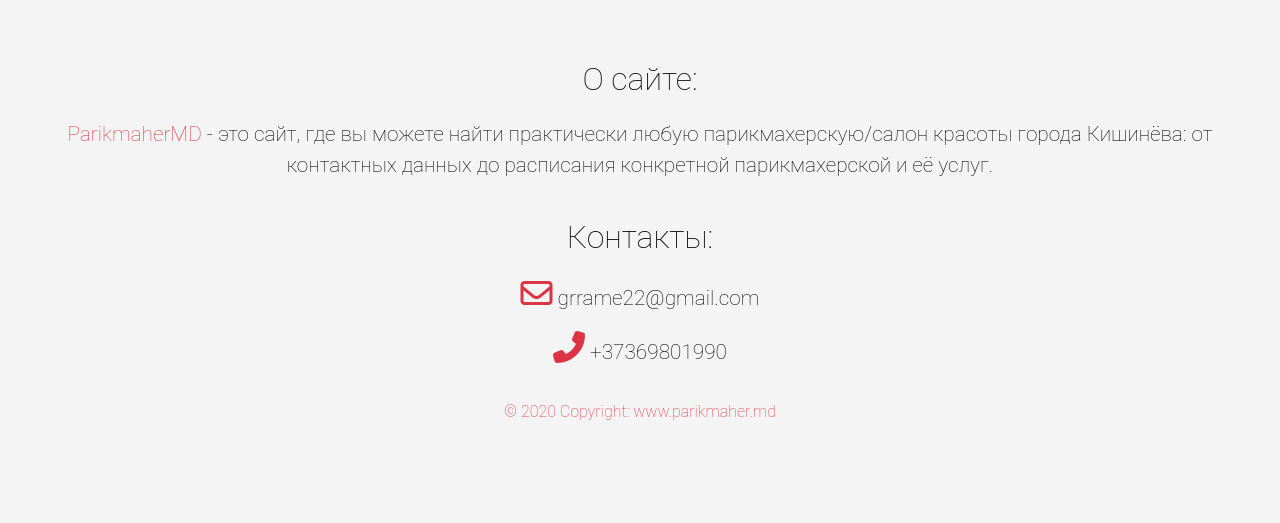
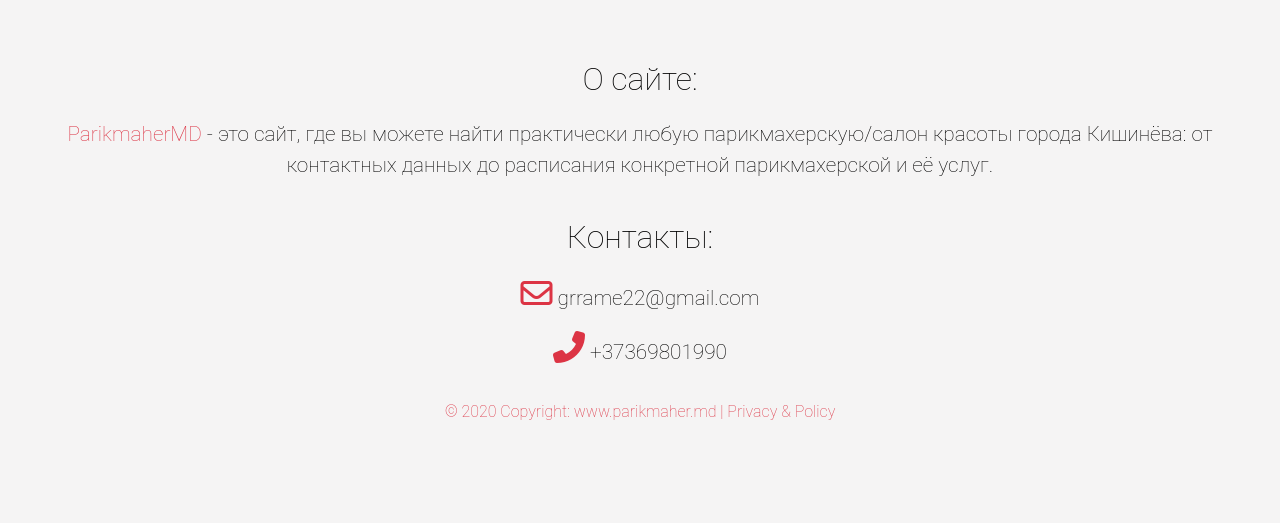
Before and after one commit to Grrame22/ParikmaherMD, a Django app: page / in a window 1280 px wide. Shown: the part 277-800 px from the top of the page. Run offline with Django 3.2, Linux system fonts and the light colour scheme; data that the repository does not hold is empty; some libraries are stand-ins or nearby versions.

Commit message:
Added privacy and policy.

```diff
--- a/templates/base.html
+++ b/templates/base.html
@@ -56,6 +56,7 @@
                 </div>
                 <div>
                     © 2020 Copyright: <a class="text-danger" href="https://www.parikmaher.md">www.parikmaher.md</a>
+                    | <a class="text-danger" href="https://www.privacypolicyonline.com/live.php?token=XLtrRzxoLoPWF8XR4NvDcgKRQl2IARpY">Privacy & Policy</a>
                 </div>
             </div>
         </div>
```
